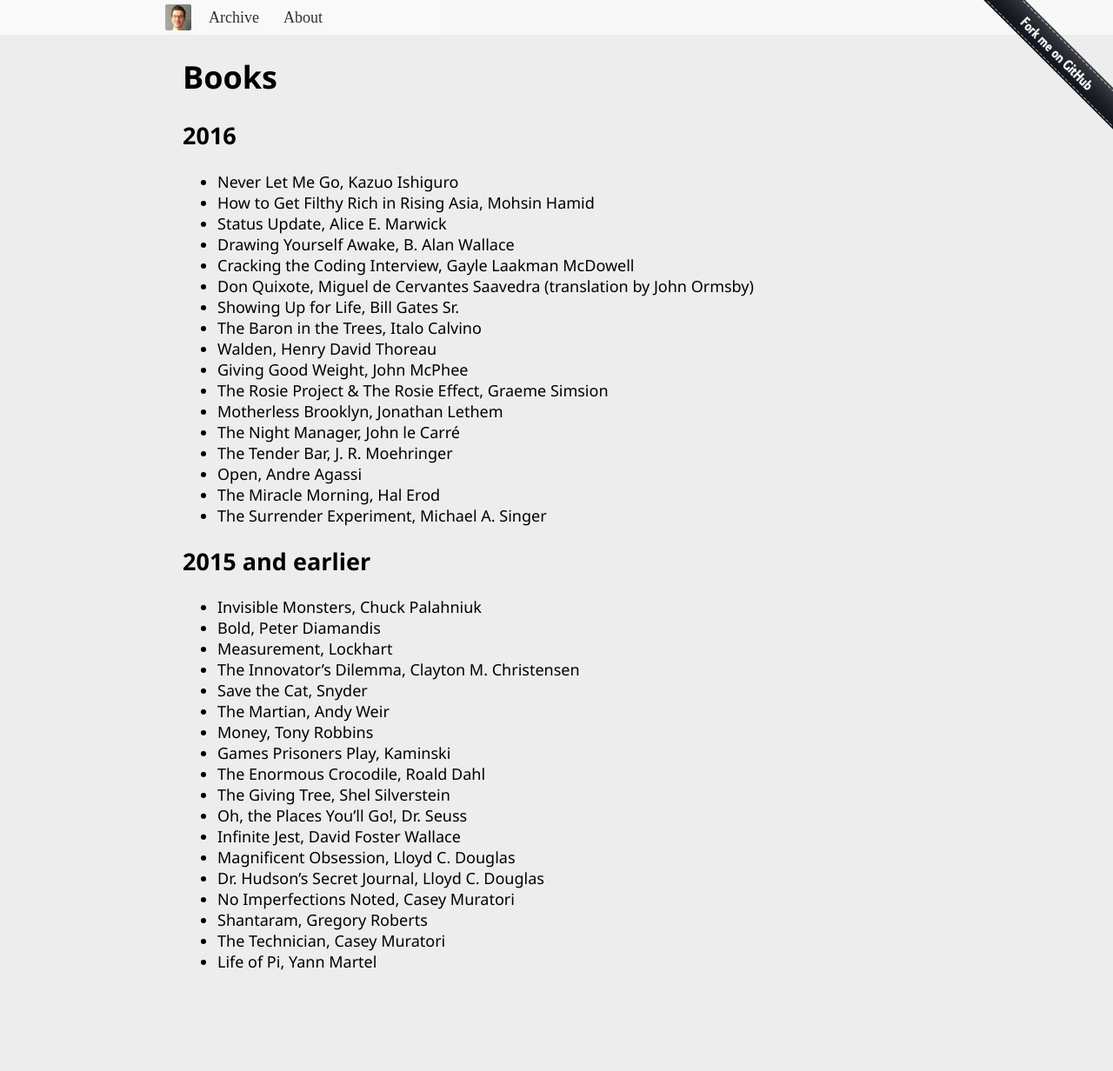
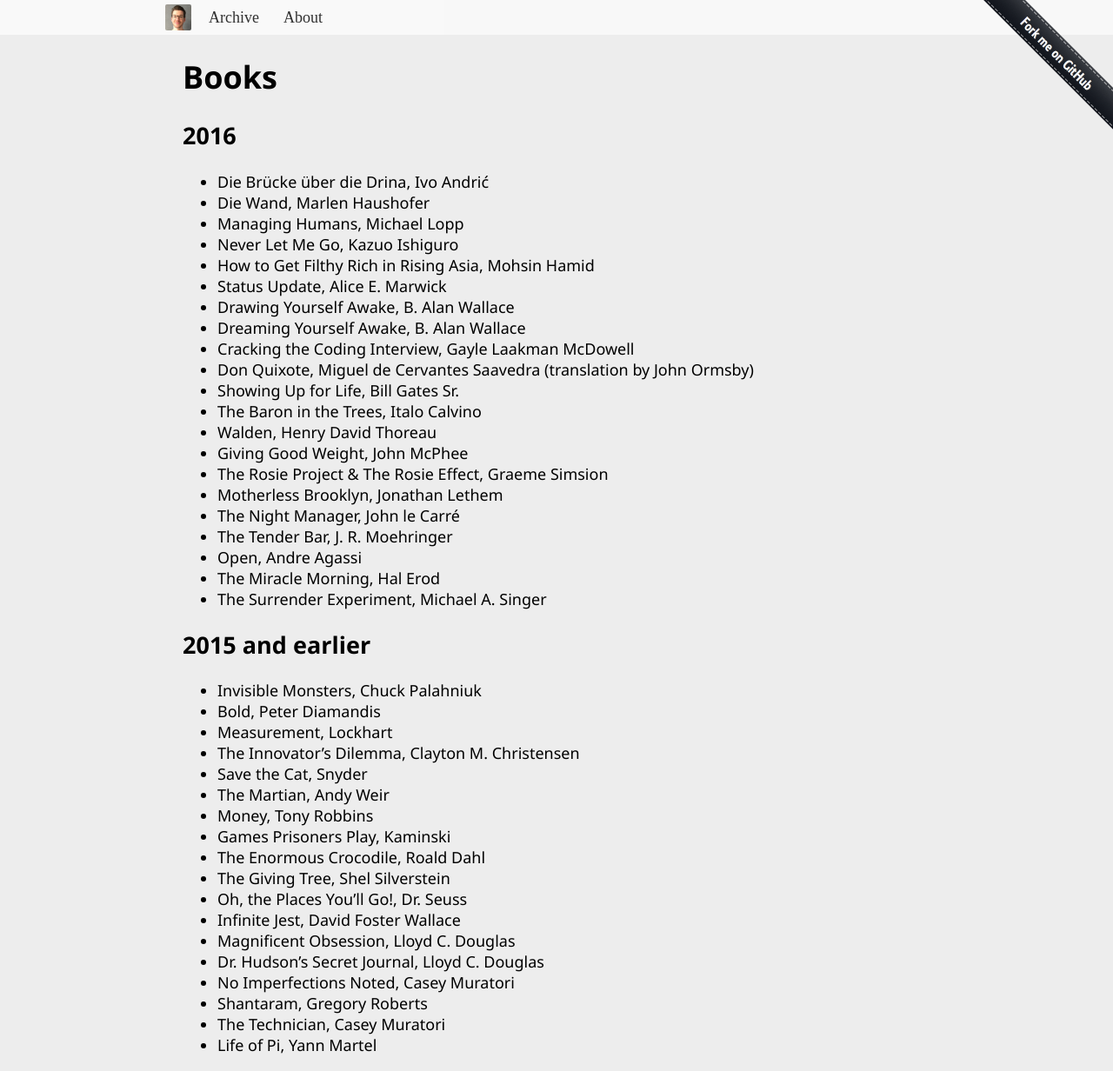
Before and after one commit to tp/page, a Jekyll site: the page built from books.md, in a window 1280 px wide and 1232 px high. Shown: the whole window at 87% size. Built offline with Jekyll 4.4.1, drawn with Linux system fonts in a browser that asks for light colours.

Commit message:
Add more books

```diff
--- a/books.md
+++ b/books.md
@@ -8,10 +8,14 @@
 ## 2016
 
 
+* Die Brücke über die Drina, Ivo Andrić
+* Die Wand, Marlen Haushofer
+* Managing Humans, Michael Lopp
 * Never Let Me Go, Kazuo Ishiguro
 * How to Get Filthy Rich in Rising Asia, Mohsin Hamid
 * Status Update, Alice E. Marwick
 * Drawing Yourself Awake, B. Alan Wallace
+* Dreaming Yourself Awake, B. Alan Wallace
 * Cracking the Coding Interview, Gayle Laakman McDowell
 * Don Quixote, Miguel de Cervantes Saavedra (translation by John Ormsby)
 * Showing Up for Life, Bill Gates Sr.
```
